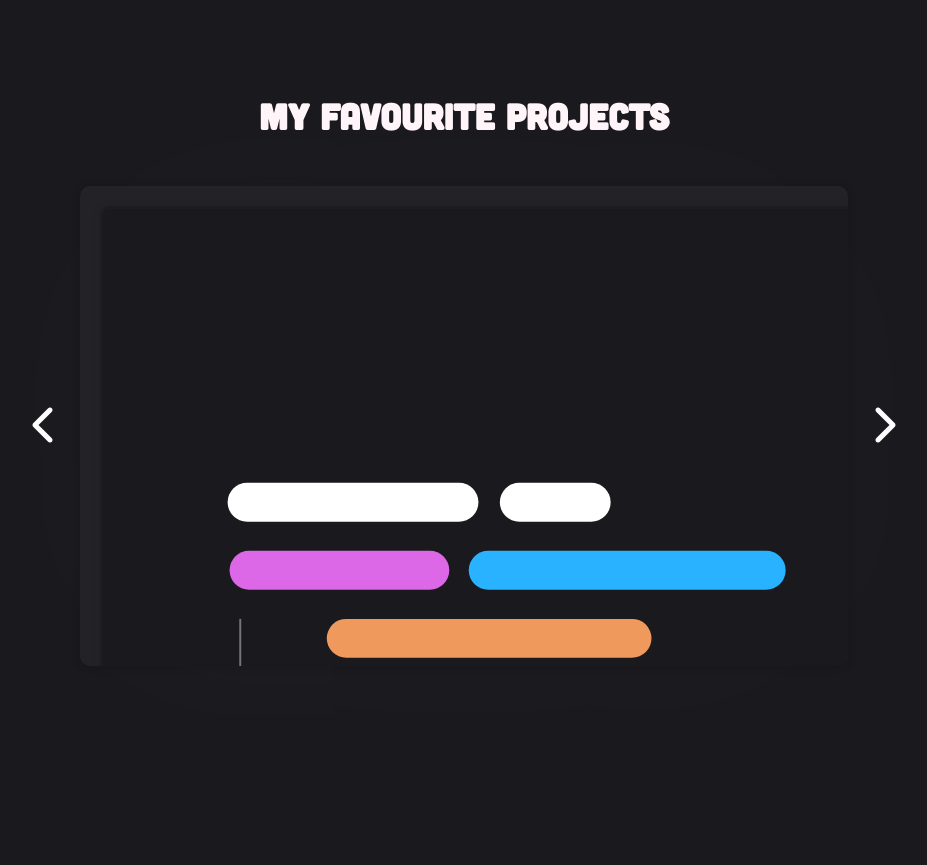
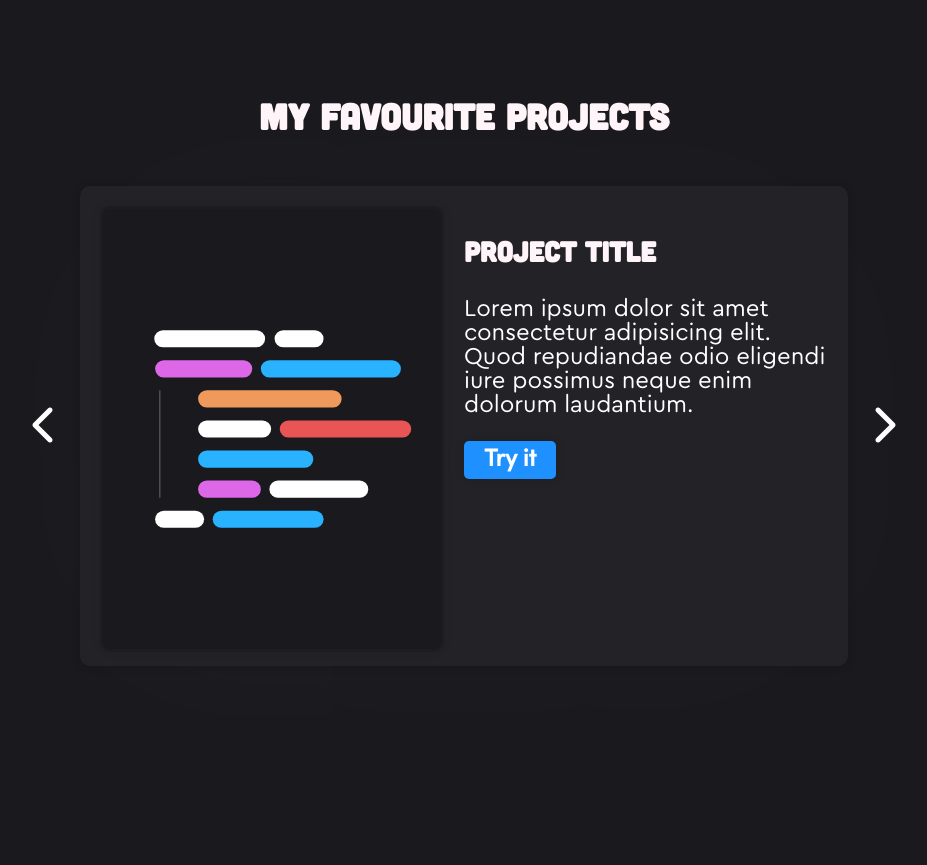
Before and after one commit to Maruchero/maruchero.github.io, a PHP site: page / in a window 1280 px wide. Shown: the part 1755-2620 px from the top of the page, without its empty margins (176-1103 px from the left). Run offline with PHP 8.4, Linux system fonts and the light colour scheme; some libraries are stand-ins or nearby versions.

Commit message:
Slider reload bug fixed

```diff
--- a/style.css
+++ b/style.css
@@ -323,15 +323,13 @@ h1 {
 }
 
 #favourites-projects .slider-content {
-  position: absolute;
-  width: max-content;
   height: 100%;
 
-  display: grid;
-  grid-template-columns: repeat(auto-fill, 1fr);
-  grid-auto-flow: column;
+  display: flex;
 
+  position: absolute;
   left: 0;
+
   transition: left 0.5s cubic-bezier(0.4, 0.38, 0.23, 0.77);
 }
 
```
